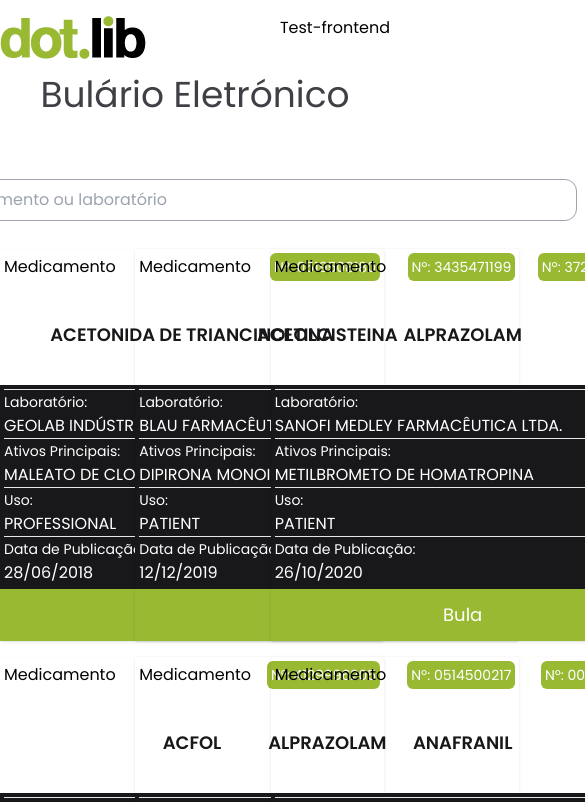
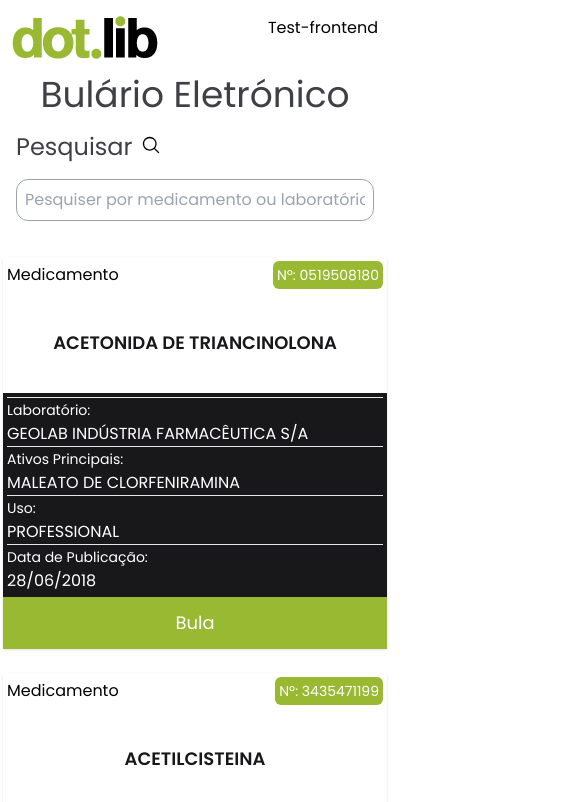
Before and after one commit to JoeSeraphy/dotlib-test-front, a React (Vite) app: page / in a window 390 px wide. Shown: the top 802 px of the page, 585 px wide, since content can reach past the window. Built offline with nearby package versions, Linux system fonts and the light colour scheme; data requests are answered from the project's data file.

Commit message:
add modo responsivo

```diff
--- a/src/components/Header.jsx
+++ b/src/components/Header.jsx
@@ -3,7 +3,7 @@
 export default function Header() {
   return (
     <div>
-      <header className="max-w-screen-xl m-auto py-4">
+      <header className="max-w-screen-xl m-auto py-4 px-3">
         <div className="flex justify-between">
           <img src="logo.png" alt="logo" />
           <span>Test-frontend</span>
--- a/src/components/ListaMedicamentos.jsx
+++ b/src/components/ListaMedicamentos.jsx
@@ -29,7 +29,7 @@
 
   return (
     <div>
-      <section className="grid grid-cols-3 gap-4  my-7">
+      <section className="grid justify-center gap-4 my-7 lg:grid-cols-2 xl:grid-cols-3">
         {records
           .filter(
             (medicamento) =>
@@ -37,7 +37,10 @@
               medicamento.company.toLowerCase().includes(search.toLowerCase())
           )
           .map((medicamento) => (
-            <div key={medicamento.id} className="w-96 shadow rounded-sm">
+            <div
+              key={medicamento.id}
+              className="w-96 mt-2 shadow rounded-sm lg:mx-auto"
+            >
               <div className="flex justify-between p-1 items-center">
                 <span>Medicamento</span>
                 <span className="text-sm bg-[#99B933] rounded-md p-1 text-white">
--- a/src/components/Search.jsx
+++ b/src/components/Search.jsx
@@ -3,14 +3,14 @@
 
 export default function Search({ value, onChange }) {
   return (
-    <div className="grid justify-center mt-4">
+    <div className="px-4 mt-4 lg:grid">
       <div className="flex">
         <p className="text-2xl text-zinc-700 pb-4">Pesquisar</p>
         <MagnifyingGlass size={20} className="grid items-baseline ml-2 mt-1" />
       </div>
       <form action="#">
         <input
-          className="w-[763px] outline-none p-2 border rounded-xl border-gray-400"
+          className="w-full outline-none p-2 border rounded-xl border-gray-400"
           type="text"
           placeholder="Pesquiser por medicamento ou laboratório"
           value={value}
```
